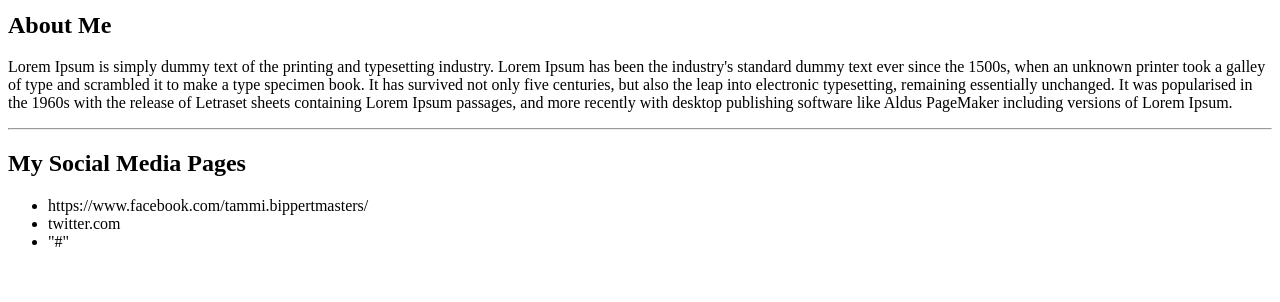
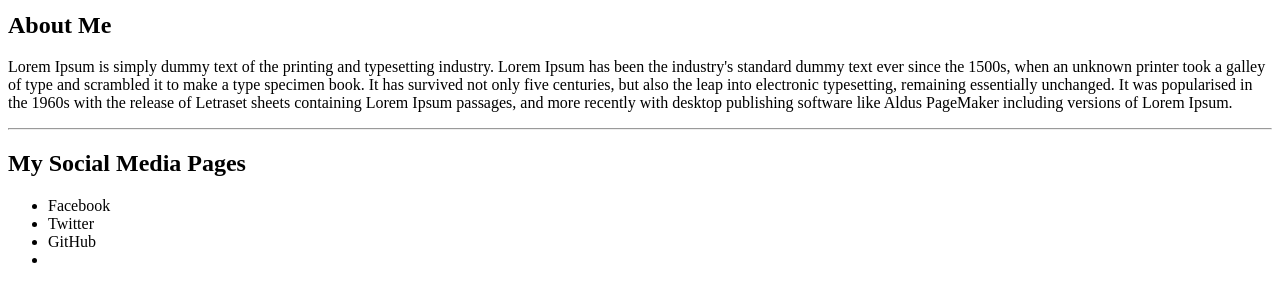
Before and after one commit to 22bipp22/22bipp22.github.io, a plain HTML site: page index.html in a window 1280 px wide. Shown: the part 358-660 px from the top of the page. Drawn offline with Linux system fonts and the light colour scheme.

Commit message:
changes to index.html

```diff
--- a/index.html
+++ b/index.html
@@ -25,9 +25,10 @@
     <hr>
     <h2>My Social Media Pages</h2>
     <ul>
-      <li>https://www.facebook.com/tammi.bippertmasters/</li>
-      <li>twitter.com</li>
-      <li>"#"</li>
+      <li><a href:"https://www.facebook.com/tammi.bippertmasters/">Facebook</a></li>
+      <li><a href:"https://twitter.com">Twitter</a></li>
+      <li><a href:https://github.com/22bipp22>GitHub</a></li>
+      <li></li>
 
     </ul>
   </section>
```
